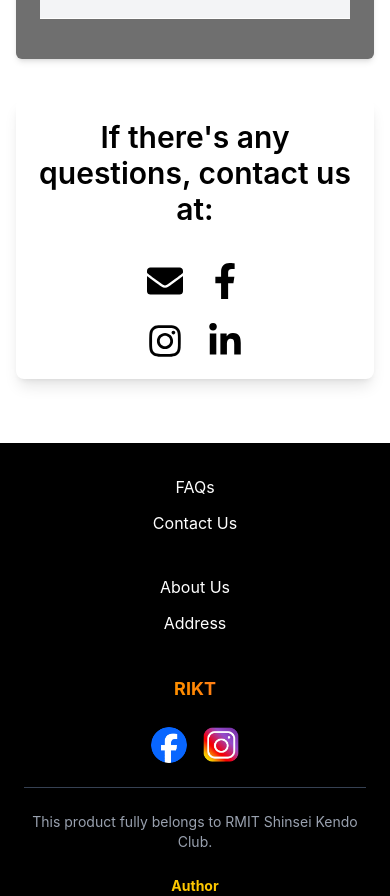
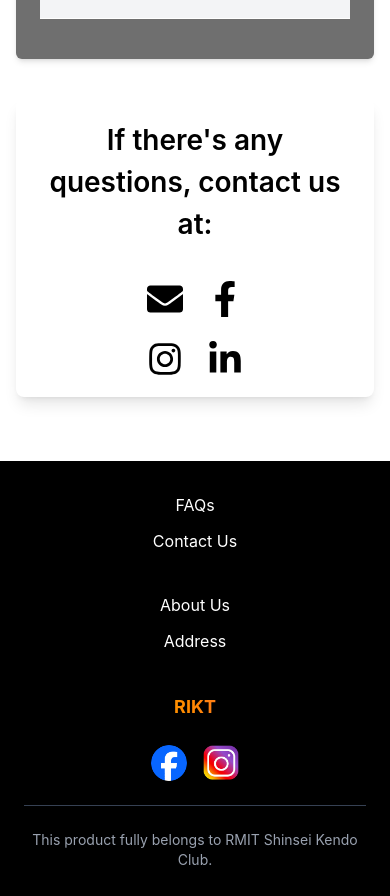
Before and after one commit to dat-nix/Landing-page, a React (Vite) app: page / in a window 390 px wide. Shown: the part 5781-6677 px from the top of the page. Built offline with nearby package versions, Linux system fonts and the light colour scheme.

Commit message:
fix text

```diff
--- a/src/components/FAQs.jsx
+++ b/src/components/FAQs.jsx
@@ -46,7 +46,7 @@ const FAQ = ({ language = "en" }) => {
 
             {/* Contact Us Section */}
             <div id="contact" className="flex flex-col items-center w-full max-w-sm text-black font-[Reddit Sans] text-[28px] sm:text-[32px] font-semibold leading-normal p-5 bg-white rounded-lg shadow-lg text-center">
-                <p className="text-3xl mb-4">{contact.text}</p>
+                <p className="sm:text-2xl lg:text-3xl mb-4">{contact.text}</p>
                 <div className="mt-5 grid grid-cols-2 sm:grid-cols-4 gap-6 text-4xl sm:text-5xl justify-center">
                     <FaEnvelope className="cursor-pointer hover:text-gray-500" />
                     <a href="https://www.facebook.com/rmitshinsei" target="_blank" rel="noopener noreferrer">
```
